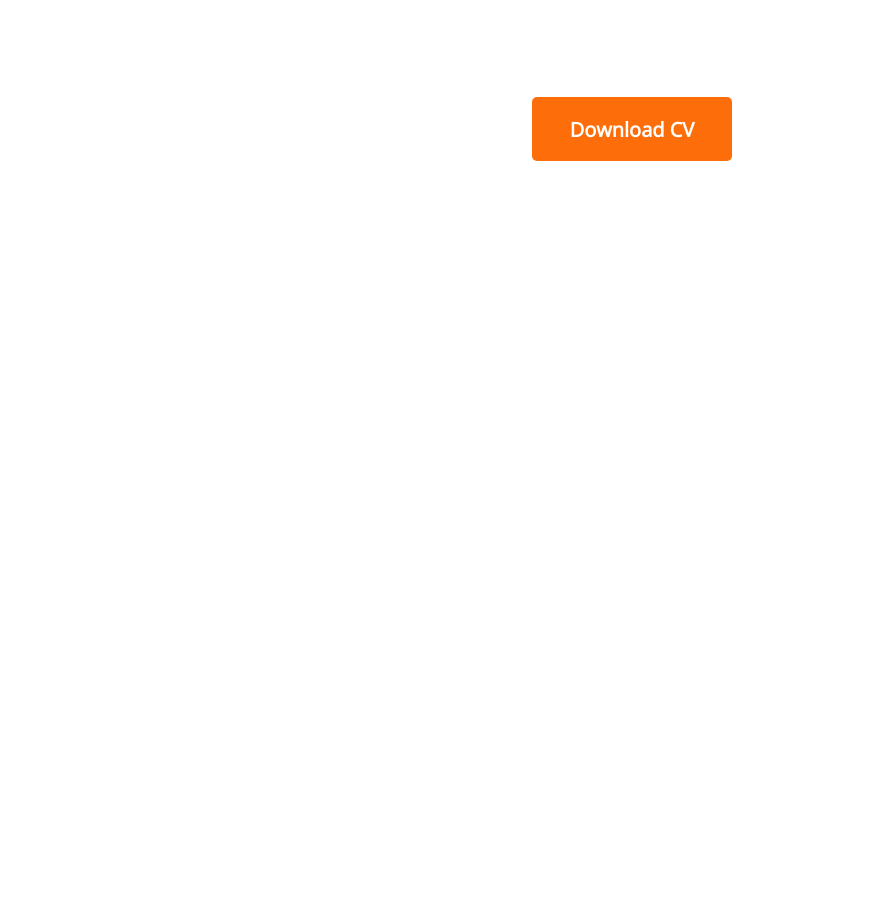
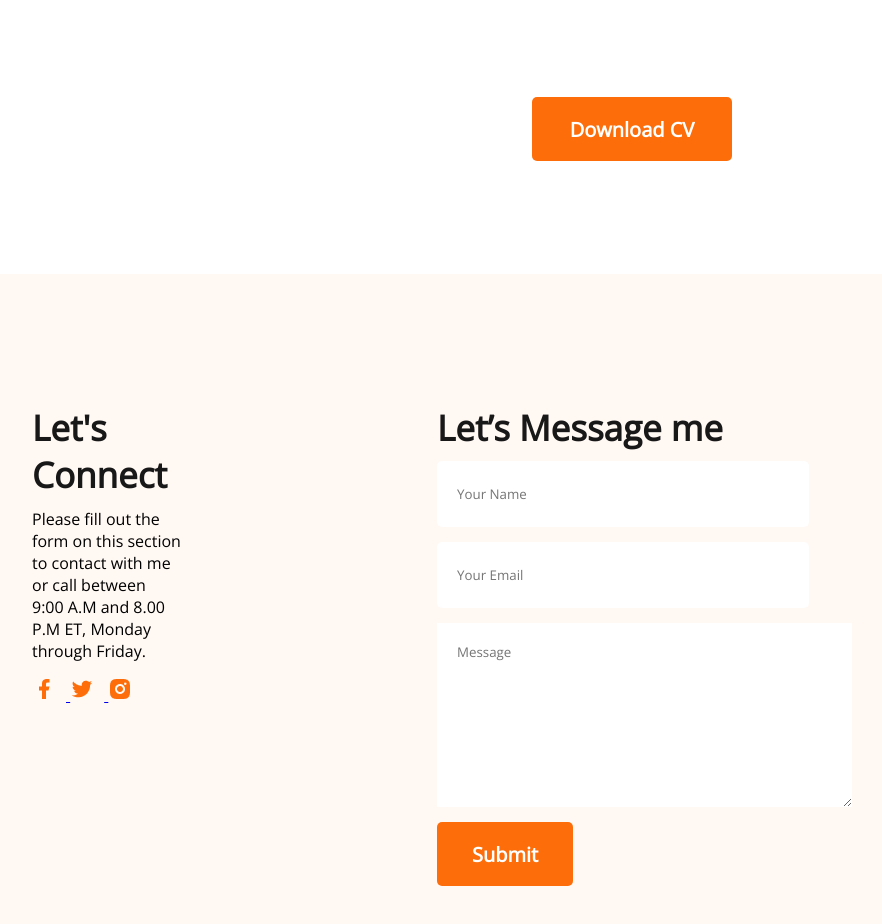
Before and after one commit to abunaim1/my-first-portfolio, a plain HTML site: page index.html in a window 1280 px wide. Shown: the part 3300-4224 px from the top of the page, without its empty margins (198-1080 px from the left). Before the commit the page ends 3574 px from the top, so only its background shows below. Drawn offline with nearby package versions, Linux system fonts and the light colour scheme.

Commit message:
final commit

```diff
--- a/index.html
+++ b/index.html
@@ -171,6 +171,27 @@
         </div>
       </section>
     </main>
-    <footer></footer>
+    <footer>
+        <div class="contact">
+            <p class="contact-title">Let's Connect</p>
+            <p class="description">Please fill out the form on this section to contact with me or call between <br> 9:00 A.M and 8.00 P.M ET, Monday through Friday.</p>
+            <a href="https://www.facebook.com/abunaim.8981/" target="_blank"><img src="images/icons/facebook.png" alt="">
+            </a>
+            <a href="https://twitter.com/?lang=en" target="_blank"><img src="images/icons/twitter.png" alt="">
+            </a>
+            <a href="https://www.instagram.com/abu_naim3956/" target="_blank"><img src="images/icons/insta.png" alt="">
+            </a>
+
+        </div>
+        <div class="form-class">
+          <p class="contact-title">Let’s Message me</p>
+          <form action="">
+            <input type="text" placeholder="Your Name"> <br>
+            <input type="email" placeholder="Your Email"> <br>
+            <textarea style="border: 0; margin-bottom: 10px; padding: 20px 20px;" cols="45" rows="8" placeholder="Message"></textarea>
+            <button style="width:auto;" type="submit" class="btn-primary">Submit</button>
+          </form>
+        </div>
+    </footer>
   </body>
 </html>
--- a/styles/portfolio.css
+++ b/styles/portfolio.css
@@ -185,10 +185,48 @@ main {
   line-height: 28px;
   color: #757575;
 }
-.horizontal-line{
+.horizontal-line {
   margin-top: 30px;
   margin-bottom: 30px;
 }
-.last-btn{
+.last-btn {
   margin: 100px 500px 113px 500px;
 }
+/* footer styles */
+footer {
+  width: 100%;
+  height: 650px;
+  background: #fff8f3;
+  display: flex;
+  gap: 20px;
+}
+.contact {
+  padding-left: 230px;
+  padding-right: 230px;
+  padding-top: 130px;
+}
+.form-class {
+  padding-right: 230px;
+  padding-top: 130px;
+}
+form {
+  margin-top: 10px;
+}
+form input {
+  border: 0px;
+  width: 350px;
+  height: 64px;
+  margin-bottom: 15px;
+  border-radius: 5px;
+  padding-left: 20px;
+}
+.contact-title {
+  margin-bottom: 10px;
+  font-weight: 700;
+  font-size: 35px;
+  color: #181818;
+}
+a img {
+  margin-top: 15px;
+  padding-right: 10px;
+}
```
